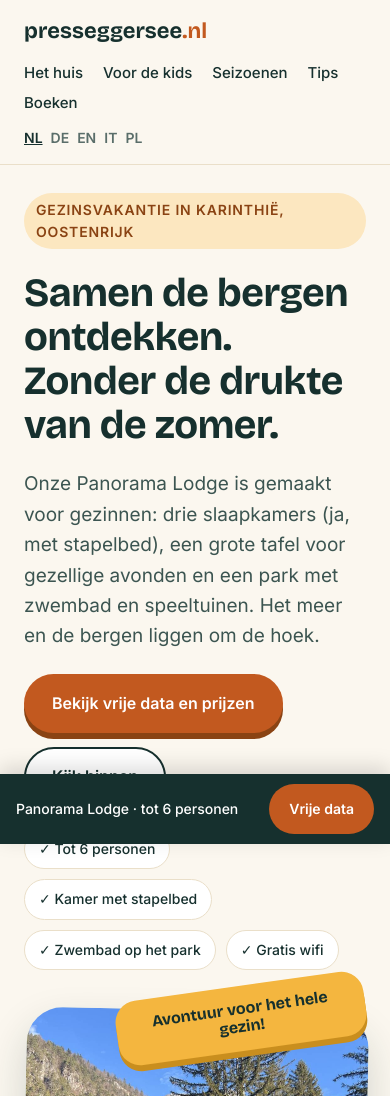
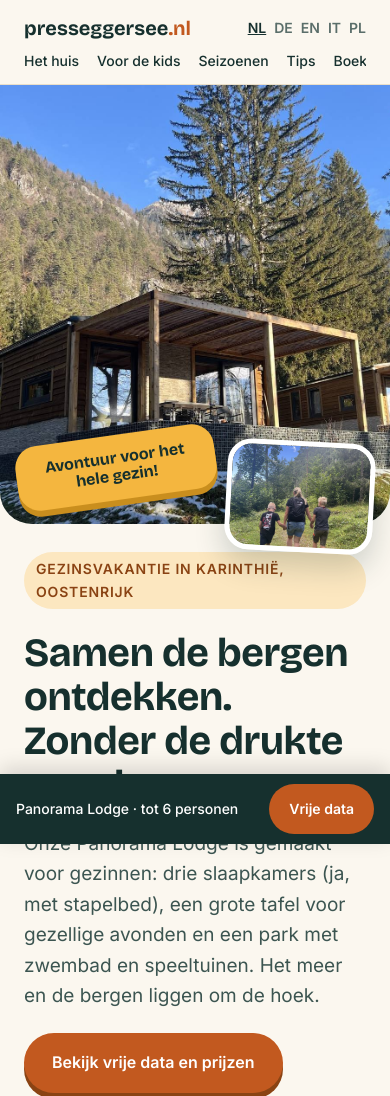
Before and after one commit to zuidweg/presseggersee, a plain HTML site: page dist/index.html in a window 390 px wide. Shown: the top 1096 px of the page. Drawn offline with nearby package versions, Linux system fonts and the light colour scheme.

Commit message:
Mobiel: hoofdfoto bovenaan, compacte header
Co-Authored-By: Claude Opus 5.5 <noreply@anthropic.com>
Claude-Session: https://claude.ai/code/session_01MDyaj8LHPaoCLUqJppCigP

```diff
--- a/dist/style.css
+++ b/dist/style.css
@@ -131,10 +131,17 @@ footer .langs a{color:#C9D6CF}footer .langs [aria-current]{color:#fff}
  body{padding-bottom:76px}
  section{padding:60px 0}
  header.top{position:static}
- .hero{padding-top:28px;gap:40px}
- .heropic .photo{min-height:320px}
- .inset{width:46%;left:-8px;bottom:-36px;border-width:6px}
- .sticker{font-size:16px;right:0}
+ header.top .wrap{gap:6px 12px;padding-top:12px;padding-bottom:10px}
+ .logo{order:1;font-size:20px}
+ .right{order:2}
+ nav.menu{order:3;flex-basis:100%;flex-wrap:nowrap;overflow-x:auto;gap:18px;font-size:14px;padding-bottom:2px;scrollbar-width:none}
+ nav.menu a{white-space:nowrap}
+ .hero{padding:0 0 56px;gap:28px}
+ .hero .txt{padding:0 24px}
+ .heropic{order:-1;flex-basis:100%;margin:0}
+ .heropic .photo{min-height:52vh;border-radius:0 0 32px 32px;transform:none;box-shadow:none}
+ .inset{width:38%;left:auto;right:16px;bottom:-28px;border-width:5px;transform:rotate(3deg)}
+ .sticker{font-size:16px;top:auto;bottom:24px;left:16px;right:auto;max-width:200px}
  .act .when{flex-basis:100%}
 }
 @media (prefers-reduced-motion:reduce){.btn{transition:none}.btn:hover{transform:none}}
--- a/src/style.css
+++ b/src/style.css
@@ -131,10 +131,17 @@ footer .langs a{color:#C9D6CF}footer .langs [aria-current]{color:#fff}
  body{padding-bottom:76px}
  section{padding:60px 0}
  header.top{position:static}
- .hero{padding-top:28px;gap:40px}
- .heropic .photo{min-height:320px}
- .inset{width:46%;left:-8px;bottom:-36px;border-width:6px}
- .sticker{font-size:16px;right:0}
+ header.top .wrap{gap:6px 12px;padding-top:12px;padding-bottom:10px}
+ .logo{order:1;font-size:20px}
+ .right{order:2}
+ nav.menu{order:3;flex-basis:100%;flex-wrap:nowrap;overflow-x:auto;gap:18px;font-size:14px;padding-bottom:2px;scrollbar-width:none}
+ nav.menu a{white-space:nowrap}
+ .hero{padding:0 0 56px;gap:28px}
+ .hero .txt{padding:0 24px}
+ .heropic{order:-1;flex-basis:100%;margin:0}
+ .heropic .photo{min-height:52vh;border-radius:0 0 32px 32px;transform:none;box-shadow:none}
+ .inset{width:38%;left:auto;right:16px;bottom:-28px;border-width:5px;transform:rotate(3deg)}
+ .sticker{font-size:16px;top:auto;bottom:24px;left:16px;right:auto;max-width:200px}
  .act .when{flex-basis:100%}
 }
 @media (prefers-reduced-motion:reduce){.btn{transition:none}.btn:hover{transform:none}}
```
